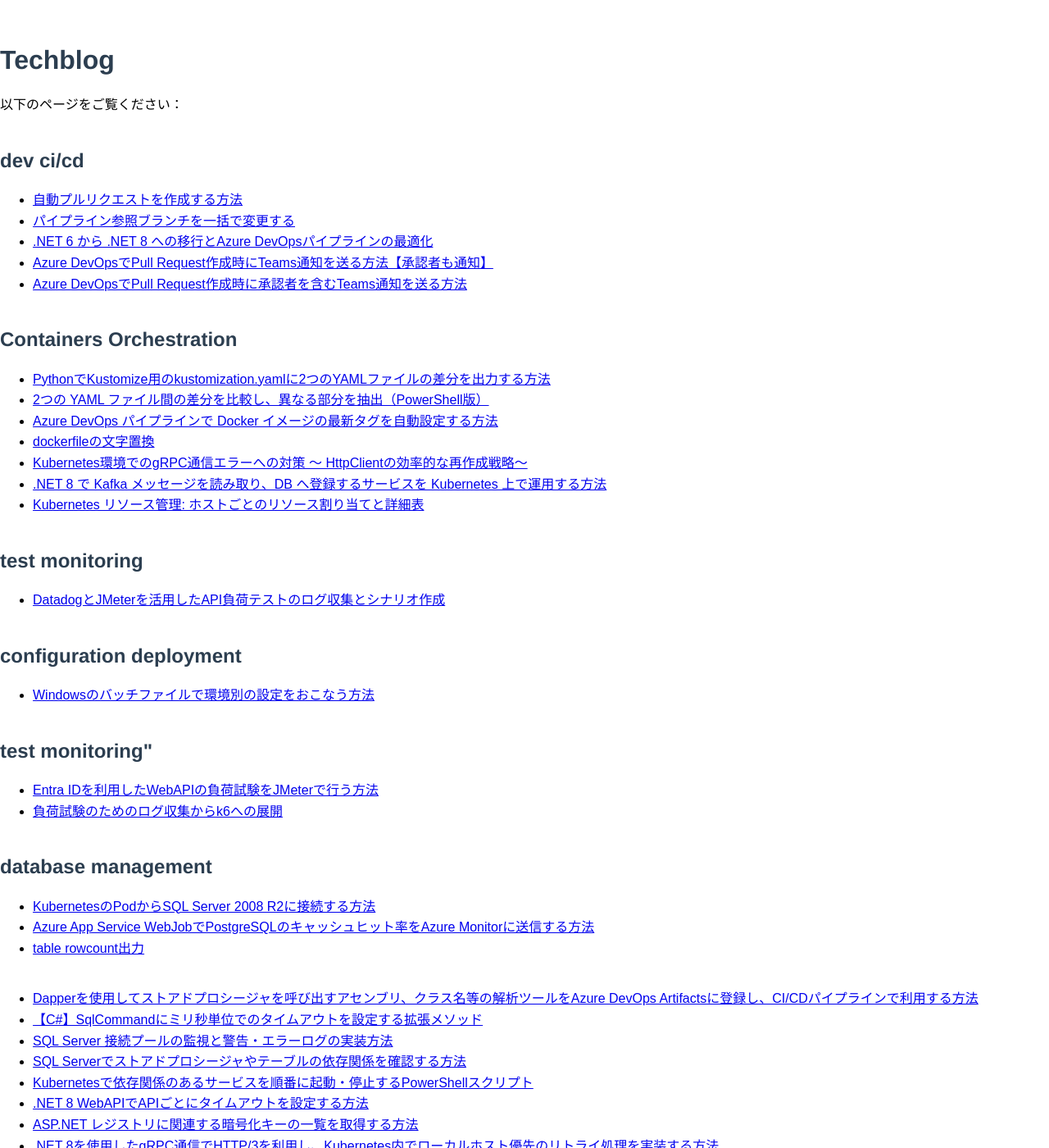
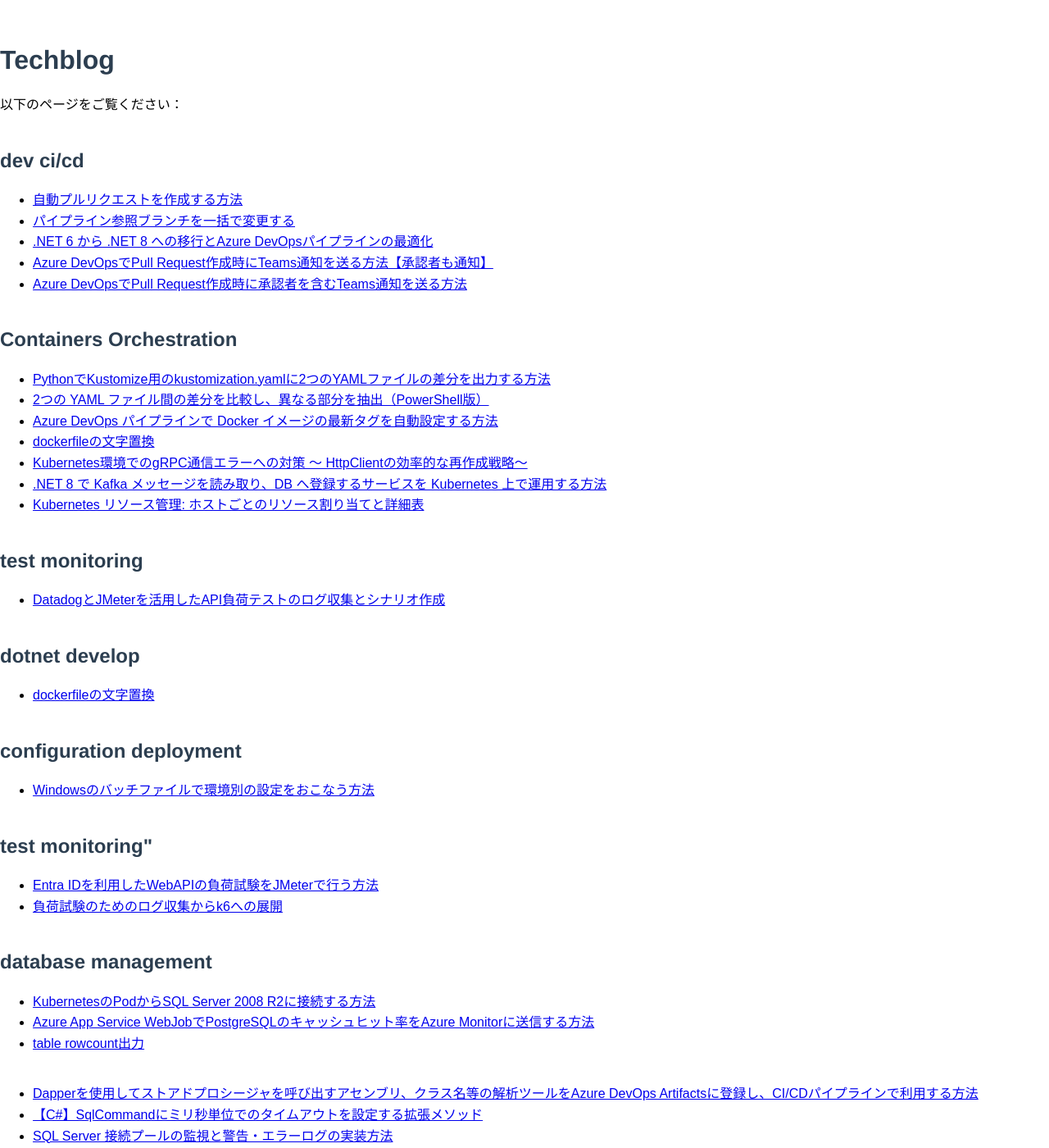
Before and after one commit to sage-mt07/techblog, a Jekyll site: the page built from docs/index.md, in a window 1280 px wide and 1400 px high. Shown: the whole window at 82% size. Built offline with Jekyll 4.4.1, drawn with Linux system fonts in a browser that asks for light colours; some of the changed text lies outside the part shown.

Commit message:
Update dotnet8-webapi-api-timeout.md

```diff
--- a/docs/dev/dotnet-development/aspnet-related/dotnet8-webapi-api-timeout.md
+++ b/docs/dev/dotnet-development/aspnet-related/dotnet8-webapi-api-timeout.md
@@ -1,3 +1,8 @@
+---
+layout: default
+title: "dockerfileの文字置換"
+category: "dotnet develop"
+---
 # .NET 8 WebAPIでAPIごとにタイムアウトを設定する方法
 
 .NET 8でWebAPIを開発する際に、特定のAPIにタイムアウトを設定し、指定された秒数内に処理が完了しなかった場合にタイムアウトエラーを返す方法をご紹介します。本記事では、タイムアウトを簡単に設定できるようにカスタム属性 (Attribute) を使用し、各APIごとに異なるタイムアウト時間を指定する方法を解説します。
```
